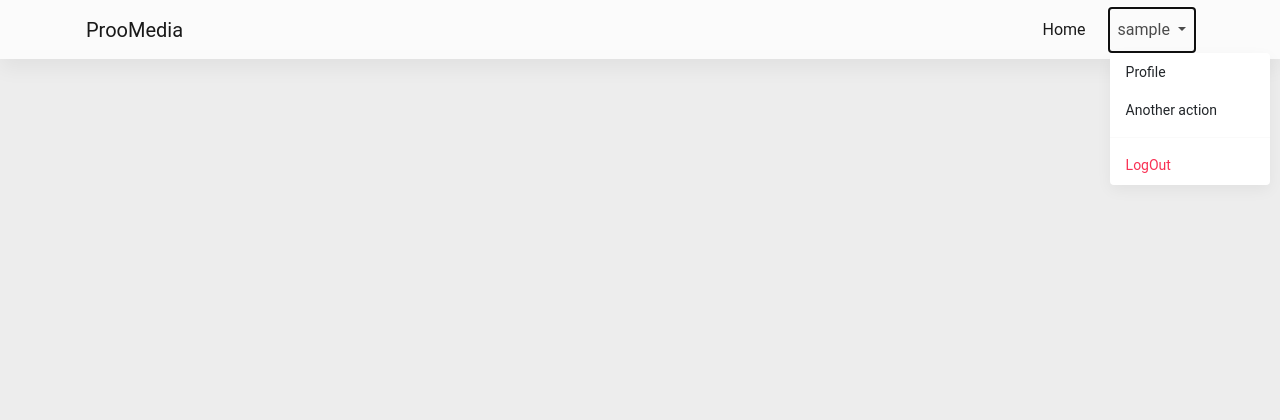
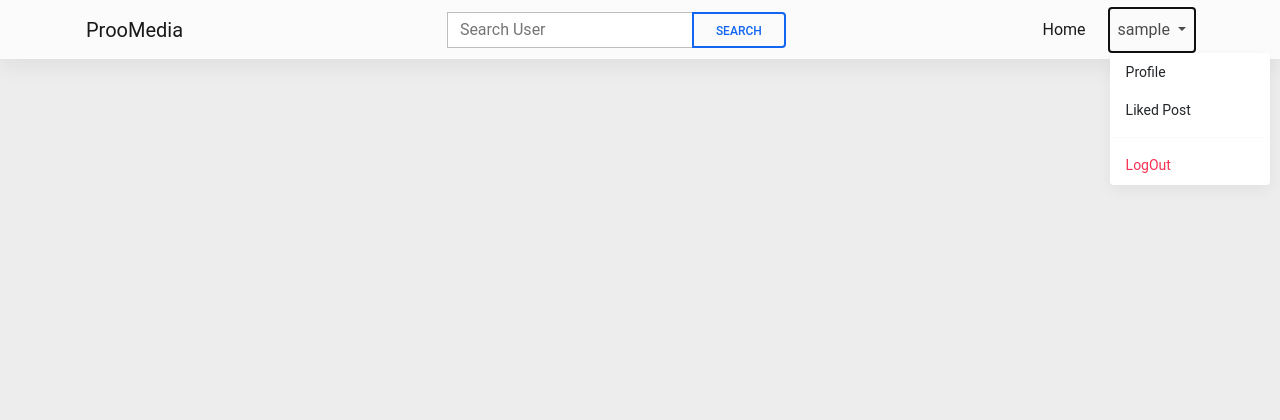
Before and after one commit to ProgrammerGaurav/ProMedia, a Django app: page / in a window 1280 px wide, after a click on "sample". Shown: the top 420 px of the page. Run offline with Django 3.2, Linux system fonts and the light colour scheme; the visitor is signed in with stand-in values (Sample User, id 1); some libraries are stand-ins or nearby versions.

Commit message:
Legacy Code

```diff
--- a/home/admin.py
+++ b/home/admin.py
@@ -1,6 +1,7 @@
 from django.contrib import admin
-from .models import UserPost, UserProfile, Like
+from .models import UserPost, UserProfile, Like, Following
 
 admin.site.register(UserPost)
 admin.site.register(UserProfile)
 admin.site.register(Like)
+admin.site.register(Following)
--- a/home/urls.py
+++ b/home/urls.py
@@ -6,7 +6,10 @@ urlpatterns = [
     path('post', views.post),
     path('delete_post/<int:id>', views.delete_post),
     path('like_dislike_post/<int:id>', views.like_dislike_post),
+    path('follow_unfollow_user/<str:username>', views.follow_unfollow_user),
     path('profile/<str:username>', views.profile),
+    path('search_user', views.search_user),
+    path('liked_post/', views.liked_post),
     path('userimageUpdate', views.userimageUpdate),
     path('userimageRemove', views.userimageRemove)
 ]
--- a/home/views.py
+++ b/home/views.py
@@ -1,6 +1,6 @@
 from django.shortcuts import render, redirect, HttpResponse
 from django.contrib.auth.decorators import login_required
-from .models import UserPost, UserProfile, Like
+from .models import UserPost, UserProfile, Like, Following
 from django.contrib.auth.models import User
 from django.utils import timezone
 from django.contrib import messages
@@ -17,7 +17,7 @@ def home(request):
         'time': timezone.now(),
         'liked_post': liked_post
     }
-    print(liked_post)
+    print(posts, "heooo")
     return render(request, 'home/home.html', data)
 
 
@@ -56,24 +56,81 @@ def like_dislike_post(request, id):
     return HttpResponse(response, content_type="application/json")
 
 
+def follow_unfollow_user(request, username):
+    follow_user = User.objects.get(username=username)
+    is_following = Following.objects.filter(
+        user=request.user, followed=follow_user)
+    followed = False
+    if is_following:
+        Following.unfollow(request.user, follow_user)
+    else:
+        followed = True
+        Following.follow(request.user, follow_user)
+    data = {
+        'followed': followed
+    }
+    response = json.dumps(data)
+    return HttpResponse(response, content_type="application/json")
+
+
+@login_required(login_url='/account/login')
 def profile(request, username):
+    try:
+        userprofile = UserProfile.objects.create(user=request.user)
+        following = Following.objects.create(user=request.user)
+    except:
+        pass
     try:
         user = User.objects.get(username=username)
     except:
         messages.warning(request, "User Not Found")
         return redirect("/")
+    #
     userprofile = UserProfile.objects.filter(user=user)
-    if not userprofile:
-        userprofile = UserProfile(user=user)
-        userprofile.save()
+    following_obj = Following.objects.get(user=user)
+    #
     userprofile = UserProfile.objects.get(user=user)
+    userprofile.following = following_obj.followed.count()
+    # followers
+    followers = 0
+    following_objs = Following.objects.all()
+    for following_obj in following_objs:
+        followers += following_obj.followed.filter(username=user).count()
+    userprofile.followers = followers
+    userprofile.save()
+    #
     posts = UserPost.objects.filter(user=user).order_by('-pk')
+    liked_post = [post for post in posts if Like.objects.filter(
+        post=post, user=request.user)]
+    #
+    is_following = Following.objects.filter(user=request.user, followed=user)
+    if is_following:
+        is_following = True
+    else:
+        is_following = False
     data = {
         'userprofile': userprofile,
         'posts': posts,
-        'time': timezone.now()
+        'time': timezone.now(),
+        'is_following': is_following,
+        'liked_post': liked_post
     }
     return render(request, 'home/profile.html', data)
+
+
+def search_user(request):
+    if request.method == "POST":
+        username = request.POST.get('username')
+        userprofiles = []
+        userss = User.objects.filter(username__icontains=username)
+        for users in userss:
+            userprofiles.append(UserProfile.objects.get(user=users))
+    data = {'userprofiles': userprofiles}
+    if userprofiles:
+        return render(request, 'home/searchuser.html', data)
+    else:
+        messages.warning(request, "No user found")
+        return redirect("/")
 
 
 def userimageUpdate(request):
@@ -95,3 +152,20 @@ def userimageRemove(request):
     userprofile.userimage = 'profiles/samplepost.png'
     userprofile.save()
     return redirect("/profile/" + request.user.username)
+
+
+def liked_post(request):
+    likes = Like.objects.all()
+    posts = []
+    for like in likes:
+        if request.user in like.user.all():
+            posts.append(like.post)
+    liked_post = [post for post in posts if Like.objects.filter(
+        post=post, user=request.user)]
+    print(posts)
+    data = {
+        'posts': posts,
+        'time': timezone.now(),
+        'liked_post': liked_post
+    }
+    return render(request, 'home/likedpost.html', data)
--- a/static/css/style.css
+++ b/static/css/style.css
@@ -78,6 +78,21 @@ body {
   font-size: 1.2rem;
 }
 
+#search {
+  display: block;
+  text-align: center;
+}
+
+.profilelist {
+  display: block;
+}
+
+.profilelist img {
+  width: 70px;
+  height: 70px;
+  border-radius: 100%;
+}
+
 @media (max-width: 992px) {
   .login {
     width: 100%;
--- a/static/css/style.scss
+++ b/static/css/style.scss
@@ -89,6 +89,21 @@ body {
     }
 }
 
+#search {
+    display: block;
+    text-align: center;
+}
+
+.profilelist {
+    display: block;
+
+    img {
+        width: 70px;
+        height: 70px;
+        border-radius: 100%;
+    }
+}
+
 @media(max-width:992px) {
     .login {
         width: 100%;
--- /dev/null
+++ b/templates/home/likedpost.html
@@ -0,0 +1,5 @@
+{% extends 'layout.html' %}
+{% block body %}
+Liked Post
+{% include 'home/posts.html' %}
+{% endblock body %}
--- a/templates/home/posts.html
+++ b/templates/home/posts.html
@@ -1,7 +1,7 @@
 <div class="container">
     <div class="row">
         {% for post in posts %}
-        <div class="col-12 post" id="{{post.id}}">
+        <div class="col-12 post animate__animated" id="{{post.id}}">
             <div class=" col-12 col-md-6 mx-auto card">
                 <div class="card-body">
                     <i class="fa fa-user-circle"></i> {{post.user}}
@@ -27,7 +27,7 @@
                     <a class="btn btn-floating like text-danger" href="/like_dislike_post/{{post.id}}"
                         id="like{{post.id}}">
                         {% if post in liked_post %}
-                        <i class="fas fa-heart animate__animated"></i>
+                        <i class="fas fa-heart animate__animated "></i>
                         {% else %}
                         <i class="far fa-heart animate__animated"></i>
                         {% endif %}
--- a/templates/layout.html
+++ b/templates/layout.html
@@ -25,8 +25,21 @@
                     aria-label="Toggle navigation">
                     <span class="navbar-toggler-icon"></span>
                 </button>
+
                 <div class="collapse navbar-collapse" id="navbarSupportedContent">
-                    <ul class="navbar-nav ml-auto mb-2 mb-lg-0">
+
+                    <form method="POST" action="/search_user" class="d-flex input-group w-auto mx-auto" id="search">
+                        {% if user.is_authenticated %}
+                        {% csrf_token %}
+                        <input type="search" class="form-control" placeholder="Search User" aria-label="Search"
+                            name="username" required />
+                        <button class="btn btn-outline-primary" type="submit" data-ripple-color="dark">
+                            Search
+                        </button>
+                        {% endif %}
+                    </form>
+
+                    <ul class="navbar-nav mb-2 mb-lg-0">
                         <li class="nav-item">
                             <a class="nav-link active" aria-current="page" href="#">Home</a>
                         </li>
@@ -40,7 +53,7 @@
                             </a>
                             <ul class="dropdown-menu" aria-labelledby="navbarDropdown">
                                 <li><a class="dropdown-item" href="/profile/{{request.user}}">Profile</a></li>
-                                <li><a class="dropdown-item" href="#">Another action</a></li>
+                                <li><a class="dropdown-item" href="/liked_post">Liked Post</a></li>
                                 <li>
                                     <hr class="dropdown-divider" />
                                 </li>
```
Also changed, not shown: account/models.py (+6 -1 lines), home/models.py (+20 -1 lines), static/js/script.js (+30 -1 lines), templates/home/profile.html (+8 -2 lines), templates/home/searchuser.html (added, +15 -0 lines), home/migrations/0011_following.py (added), media/profiles/samplepost.png, 2 other files.
